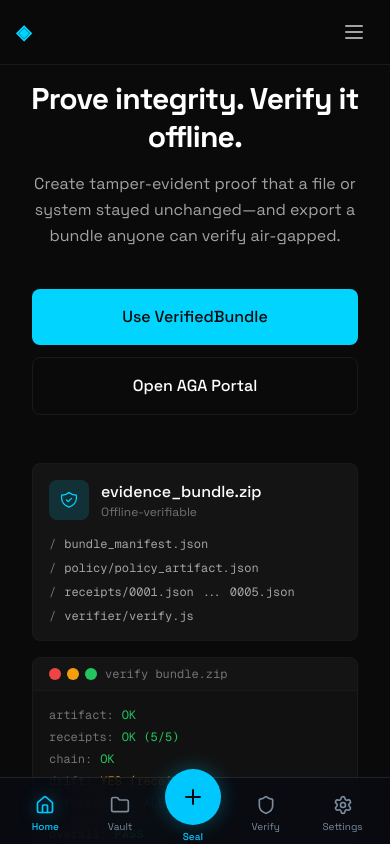
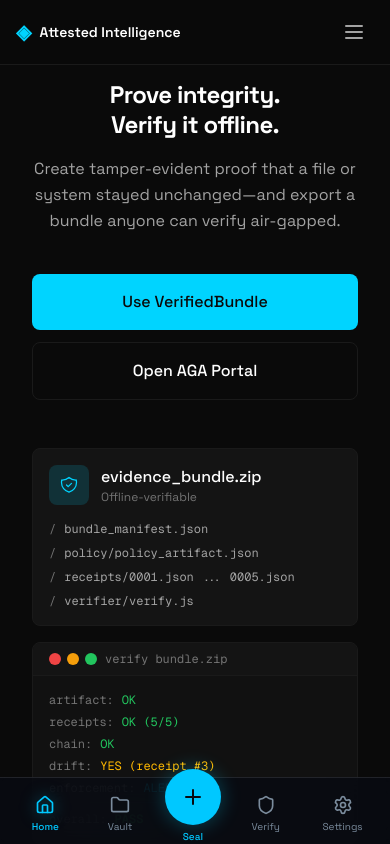
Before and after one commit to attestedintelligence/ag-artifact-portal, a Next.js app: page / in a window 390 px wide. Shown: the top 844 px of the page. Built offline with nearby package versions, Linux system fonts and the light colour scheme.

Commit message:
Fix mobile responsiveness: show logo text, fix tagline wrapping

```diff
--- a/src/components/landing/Hero.tsx
+++ b/src/components/landing/Hero.tsx
@@ -123,10 +123,11 @@
         {/* Main Headline */}
         <div className="text-center mb-10 sm:mb-12">
           <h1
-            className="text-3xl sm:text-4xl lg:text-5xl xl:text-6xl font-bold mb-4 sm:mb-6 leading-tight tracking-tight"
+            className="text-2xl sm:text-4xl lg:text-5xl xl:text-6xl font-bold mb-4 sm:mb-6 leading-tight tracking-tight"
             style={{ color: COLORS.textPrimary }}
           >
-            {SITE_CONFIG.tagline}
+            <span className="block sm:inline">Prove integrity.</span>{' '}
+            <span className="block sm:inline">Verify it offline.</span>
           </h1>
           <p
             className="text-base sm:text-lg lg:text-xl max-w-2xl mx-auto leading-relaxed px-4"
--- a/src/components/landing/Nav.tsx
+++ b/src/components/landing/Nav.tsx
@@ -19,7 +19,7 @@
       <div className="max-w-7xl mx-auto px-4 sm:px-6">
         <div className="flex items-center justify-between h-16">
           {/* Logo */}
-          <Link href="/" className="flex items-center gap-3">
+          <Link href="/" className="flex items-center gap-2 sm:gap-3">
             <span
               className="text-xl font-bold"
               style={{ color: COLORS.cyan }}
@@ -27,7 +27,7 @@
               ◈
             </span>
             <span
-              className="font-semibold text-base hidden sm:block"
+              className="font-semibold text-sm sm:text-base"
               style={{ color: COLORS.textPrimary }}
             >
               Attested Intelligence
```
